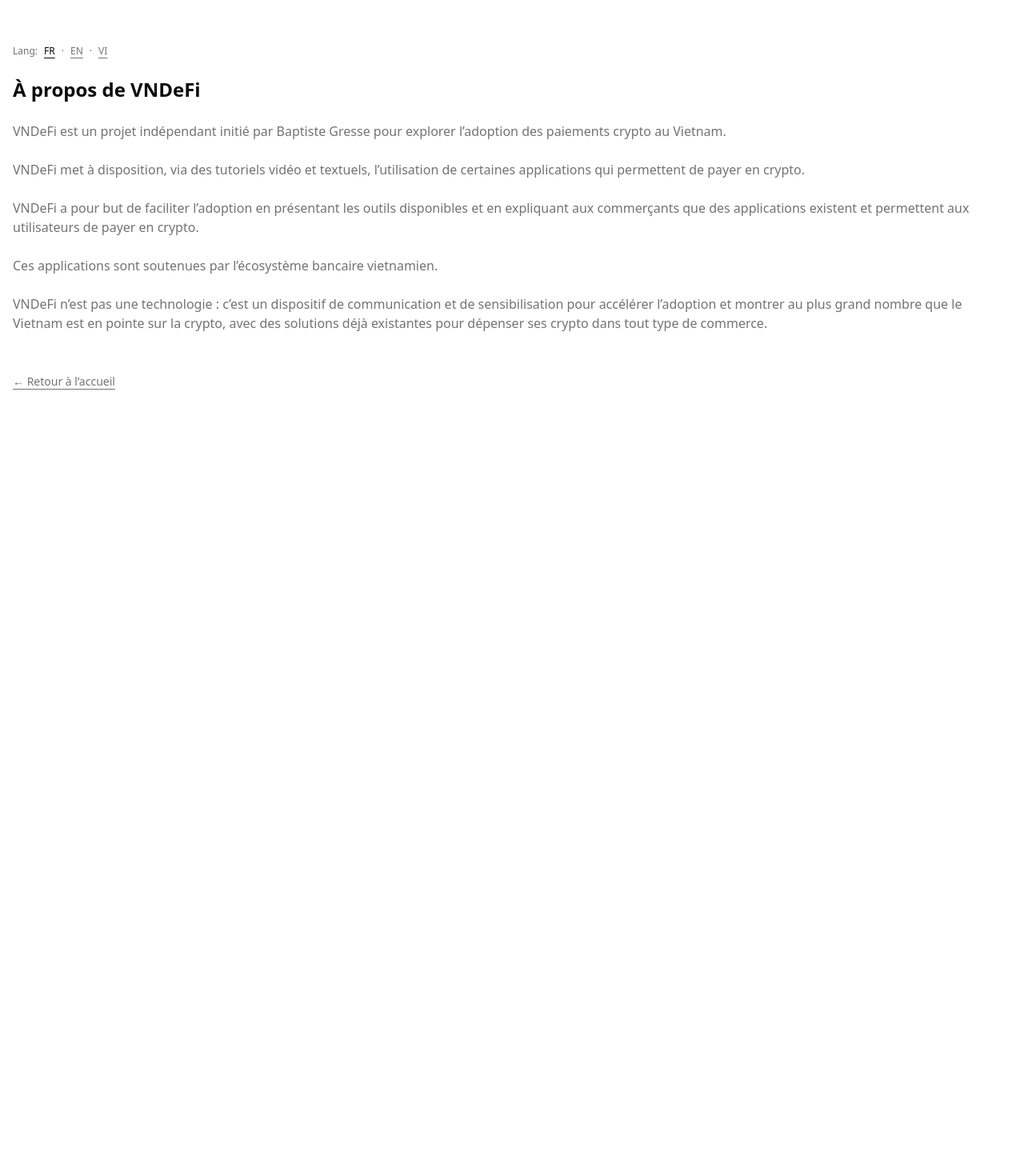
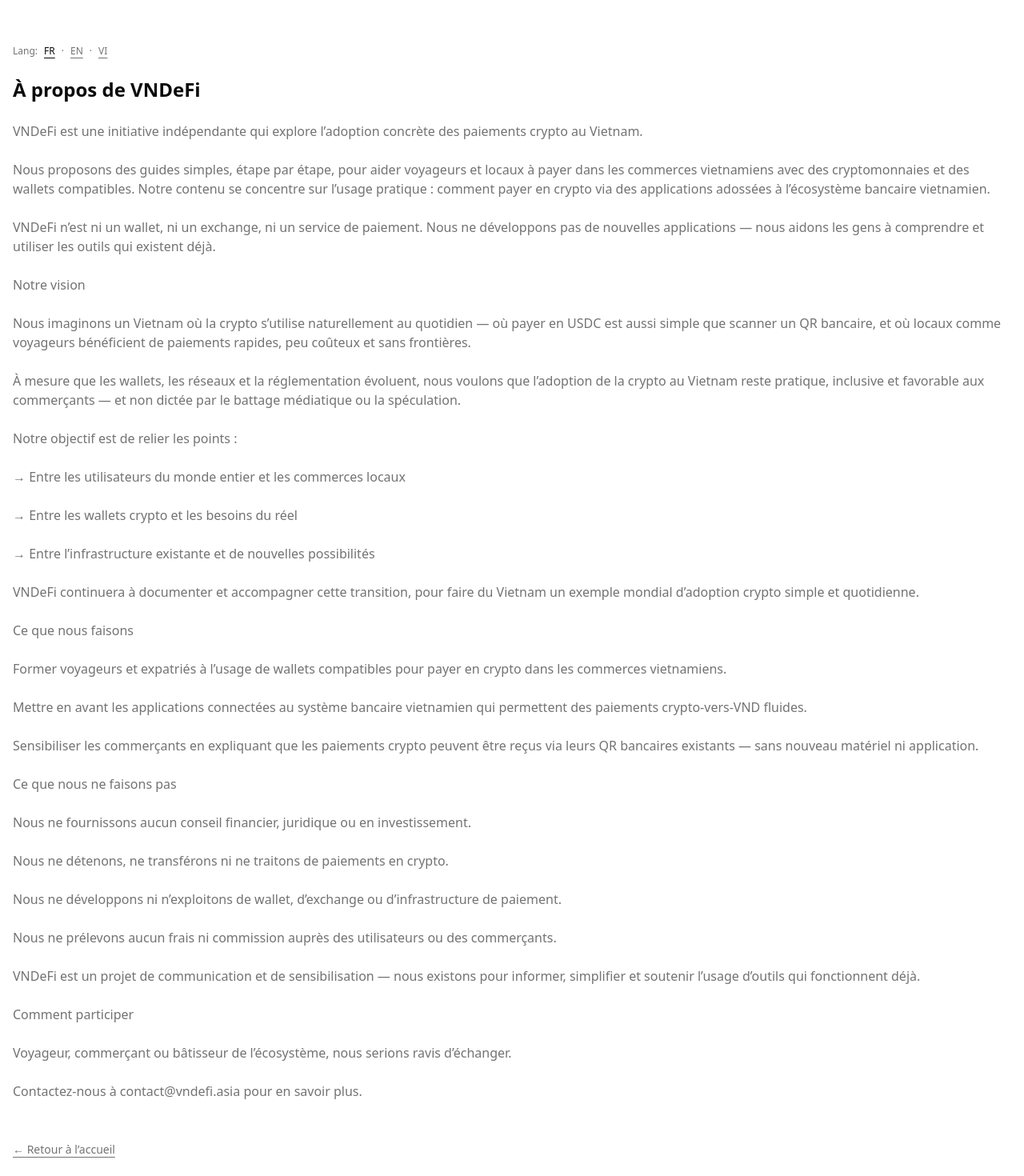
Before and after one commit to squelettee/vndefi, a Next.js app: page /about in a window 1280 px wide. Shown: the top 1470 px of the page at 80% size. Before the commit the page ends 800 px from the top, so only its background shows below. Built offline with nearby package versions, Linux system fonts and the light colour scheme.

Commit message:
Revise and expand content in the About page translations for English, French, and Vietnamese, enhancing clarity and detail regarding VNDeFi's mission, services, and user engagement. Emphasize practical usage of crypto payments and the project's role in supporting adoption.

```diff
--- a/src/app/about/page.tsx
+++ b/src/app/about/page.tsx
@@ -10,33 +10,90 @@
   fr: {
     title: "À propos de VNDeFi",
     body: [
-      "VNDeFi est un projet indépendant initié par Baptiste Gresse pour explorer l’adoption des paiements crypto au Vietnam.",
-      "VNDeFi met à disposition, via des tutoriels vidéo et textuels, l’utilisation de certaines applications qui permettent de payer en crypto.",
-      "VNDeFi a pour but de faciliter l’adoption en présentant les outils disponibles et en expliquant aux commerçants que des applications existent et permettent aux utilisateurs de payer en crypto.",
-      "Ces applications sont soutenues par l’écosystème bancaire vietnamien.",
-      "VNDeFi n’est pas une technologie : c’est un dispositif de communication et de sensibilisation pour accélérer l’adoption et montrer au plus grand nombre que le Vietnam est en pointe sur la crypto, avec des solutions déjà existantes pour dépenser ses crypto dans tout type de commerce.",
+      "VNDeFi est une initiative indépendante qui explore l’adoption concrète des paiements crypto au Vietnam.",
+      "Nous proposons des guides simples, étape par étape, pour aider voyageurs et locaux à payer dans les commerces vietnamiens avec des cryptomonnaies et des wallets compatibles. Notre contenu se concentre sur l’usage pratique : comment payer en crypto via des applications adossées à l’écosystème bancaire vietnamien.",
+      "VNDeFi n’est ni un wallet, ni un exchange, ni un service de paiement. Nous ne développons pas de nouvelles applications — nous aidons les gens à comprendre et utiliser les outils qui existent déjà.",
+      "Notre vision",
+      "Nous imaginons un Vietnam où la crypto s’utilise naturellement au quotidien — où payer en USDC est aussi simple que scanner un QR bancaire, et où locaux comme voyageurs bénéficient de paiements rapides, peu coûteux et sans frontières.",
+      "À mesure que les wallets, les réseaux et la réglementation évoluent, nous voulons que l’adoption de la crypto au Vietnam reste pratique, inclusive et favorable aux commerçants — et non dictée par le battage médiatique ou la spéculation.",
+      "Notre objectif est de relier les points :",
+      "→ Entre les utilisateurs du monde entier et les commerces locaux",
+      "→ Entre les wallets crypto et les besoins du réel",
+      "→ Entre l’infrastructure existante et de nouvelles possibilités",
+      "VNDeFi continuera à documenter et accompagner cette transition, pour faire du Vietnam un exemple mondial d’adoption crypto simple et quotidienne.",
+      "Ce que nous faisons",
+      "Former voyageurs et expatriés à l’usage de wallets compatibles pour payer en crypto dans les commerces vietnamiens.",
+      "Mettre en avant les applications connectées au système bancaire vietnamien qui permettent des paiements crypto‑vers‑VND fluides.",
+      "Sensibiliser les commerçants en expliquant que les paiements crypto peuvent être reçus via leurs QR bancaires existants — sans nouveau matériel ni application.",
+      "Ce que nous ne faisons pas",
+      "Nous ne fournissons aucun conseil financier, juridique ou en investissement.",
+      "Nous ne détenons, ne transférons ni ne traitons de paiements en crypto.",
+      "Nous ne développons ni n’exploitons de wallet, d’exchange ou d’infrastructure de paiement.",
+      "Nous ne prélevons aucun frais ni commission auprès des utilisateurs ou des commerçants.",
+      "VNDeFi est un projet de communication et de sensibilisation — nous existons pour informer, simplifier et soutenir l’usage d’outils qui fonctionnent déjà.",
+      "Comment participer",
+      "Voyageur, commerçant ou bâtisseur de l’écosystème, nous serions ravis d’échanger.",
+      "Contactez‑nous à contact@vndefi.asia pour en savoir plus.",
     ],
     back: "← Retour à l’accueil",
   },
   en: {
     title: "About VNDeFi",
     body: [
-      "VNDeFi is an independent project initiated by Baptiste Gresse to explore the adoption of crypto payments in Vietnam.",
-      "VNDeFi provides video and written tutorials explaining how to use certain applications that enable paying with crypto.",
-      "VNDeFi aims to facilitate adoption by showcasing available tools and explaining to merchants that applications exist which allow users to pay with crypto.",
-      "These applications are backed by the Vietnamese banking ecosystem.",
-      "VNDeFi is not a technology product: it is a communication and awareness initiative to accelerate adoption and show that Vietnam is at the forefront of crypto, with existing solutions enabling people to spend their crypto in all types of shops.",
+      "VNDeFi is an independent initiative exploring the real-world adoption of crypto payments in Vietnam.",
+      "We offer simple, step-by-step guides to help travelers and locals pay at Vietnamese shops using cryptocurrencies and supported wallets. Our content focuses on practical use: how to pay with crypto using applications that are backed by the Vietnamese banking ecosystem.",
+      "VNDeFi is not a wallet, exchange, or payment service. We don’t build new apps — instead, we help people understand and use the tools that already exist.",
+      "Our Vision",
+      "We envision a Vietnam where crypto is seamlessly used in everyday life — where paying with USDC is as simple as scanning a bank QR code, and where both locals and travelers benefit from fast, low-cost, borderless payments.",
+      "As wallets, networks, and regulations evolve, we want to ensure that crypto adoption in Vietnam stays practical, inclusive, and merchant-friendly — not just driven by hype or speculation.",
+      "Our goal is to connect the dots:",
+      "→ Between global users and local shops",
+      "→ Between crypto wallets and real-world needs",
+      "→ Between existing infrastructure and new possibilities",
+      "VNDeFi will continue to document and support this transition, helping make Vietnam a global example of simple, everyday crypto adoption.",
+      "What We Do",
+      "Educate travelers and expats on how to use supported wallets to pay in Vietnamese shops using crypto.",
+      "Showcase apps that connect to the Vietnamese banking system and enable seamless crypto-to-VND payments.",
+      "Support merchant awareness by explaining that crypto payments can be received through their existing bank QR codes — no new hardware or apps needed.",
+      "What We Don’t Do",
+      "We do not offer financial, legal, or investment advice.",
+      "We do not hold, transfer, or process crypto payments.",
+      "We do not build or maintain any wallet, exchange, or payment infrastructure.",
+      "We do not take fees or commissions from users or merchants.",
+      "VNDeFi is a communication and awareness project — we exist to inform, simplify, and support the use of tools that already work.",
+      "Get Involved",
+      "Whether you’re a traveler, shop owner, or builder in the crypto space, we’d love to connect.",
+      "Contact us at contact@vndefi.asia for more information.",
     ],
     back: "← Back to home",
   },
   vi: {
     title: "Giới thiệu VNDeFi",
     body: [
-      "VNDeFi là dự án độc lập do Baptiste Gresse khởi xướng nhằm khám phá việc chấp nhận thanh toán bằng crypto tại Việt Nam.",
-      "VNDeFi cung cấp hướng dẫn dạng video và bài viết giải thích cách sử dụng một số ứng dụng cho phép thanh toán bằng crypto.",
-      "VNDeFi hướng tới thúc đẩy việc chấp nhận bằng cách giới thiệu các công cụ sẵn có và giải thích cho chủ cửa hàng rằng đã có ứng dụng cho phép người dùng thanh toán bằng crypto.",
-      "Những ứng dụng này được hậu thuẫn bởi hệ sinh thái ngân hàng Việt Nam.",
-      "VNDeFi không phải là một sản phẩm công nghệ: đây là hoạt động truyền thông và nâng cao nhận thức nhằm đẩy nhanh sự chấp nhận và cho thấy Việt Nam đang đi đầu về crypto, với các giải pháp đã tồn tại để mọi người có thể chi tiêu crypto ở mọi loại cửa hàng.",
+      "VNDeFi là một sáng kiến độc lập nhằm khám phá việc ứng dụng thanh toán bằng crypto trong đời sống thực tại Việt Nam.",
+      "Chúng tôi cung cấp các hướng dẫn đơn giản, từng bước một để giúp du khách và người dân thanh toán tại các cửa hàng ở Việt Nam bằng tiền mã hóa và các ví được hỗ trợ. Nội dung tập trung vào tính thực tiễn: cách trả bằng crypto thông qua các ứng dụng được kết nối với hệ sinh thái ngân hàng Việt Nam.",
+      "VNDeFi không phải là ví, sàn giao dịch hay dịch vụ thanh toán. Chúng tôi không xây dựng ứng dụng mới — thay vào đó, chúng tôi giúp mọi người hiểu và sử dụng những công cụ đã sẵn có.",
+      "Tầm nhìn của chúng tôi",
+      "Chúng tôi hình dung một Việt Nam nơi crypto được dùng liền mạch trong đời sống hằng ngày — nơi việc trả bằng USDC đơn giản như quét mã QR ngân hàng, và cả người dân lẫn du khách đều hưởng lợi từ các khoản thanh toán nhanh, chi phí thấp và không biên giới.",
+      "Khi ví, mạng lưới và quy định tiếp tục phát triển, chúng tôi muốn việc ứng dụng crypto tại Việt Nam luôn thực tế, bao trùm và thân thiện với người bán — không chỉ được dẫn dắt bởi làn sóng thổi phồng hay đầu cơ.",
+      "Mục tiêu của chúng tôi là kết nối các mảnh ghép:",
+      "→ Giữa người dùng toàn cầu và các cửa hàng địa phương",
+      "→ Giữa các ví crypto và nhu cầu đời thực",
+      "→ Giữa hạ tầng sẵn có và những khả năng mới",
+      "VNDeFi sẽ tiếp tục ghi nhận và hỗ trợ quá trình chuyển đổi này, giúp Việt Nam trở thành ví dụ toàn cầu về việc ứng dụng crypto đơn giản trong đời sống hằng ngày.",
+      "Chúng tôi làm gì",
+      "Hướng dẫn du khách và người nước ngoài sinh sống (expat) cách dùng các ví được hỗ trợ để thanh toán bằng crypto tại cửa hàng ở Việt Nam.",
+      "Giới thiệu các ứng dụng kết nối hệ thống ngân hàng Việt Nam, cho phép dòng tiền crypto‑sang‑VND diễn ra mượt mà.",
+      "Nâng cao nhận thức của chủ cửa hàng rằng họ có thể nhận thanh toán crypto qua mã QR ngân hàng hiện có — không cần thiết bị hay ứng dụng mới.",
+      "Chúng tôi không làm gì",
+      "Chúng tôi không cung cấp tư vấn tài chính, pháp lý hoặc đầu tư.",
+      "Chúng tôi không lưu giữ, chuyển hoặc xử lý các khoản thanh toán crypto.",
+      "Chúng tôi không xây dựng hay vận hành bất kỳ ví, sàn giao dịch hoặc hạ tầng thanh toán nào.",
+      "Chúng tôi không thu phí hay hoa hồng từ người dùng hoặc người bán.",
+      "VNDeFi là dự án truyền thông và nâng cao nhận thức — chúng tôi tồn tại để cung cấp thông tin, đơn giản hóa và hỗ trợ việc sử dụng các công cụ đã hoạt động.",
+      "Tham gia cùng chúng tôi",
+      "Dù bạn là du khách, chủ cửa hàng hay người xây dựng trong lĩnh vực crypto, chúng tôi rất mong được kết nối.",
+      "Liên hệ tại contact@vndefi.asia để biết thêm thông tin.",
     ],
     back: "← Quay về trang chủ",
   },
```
